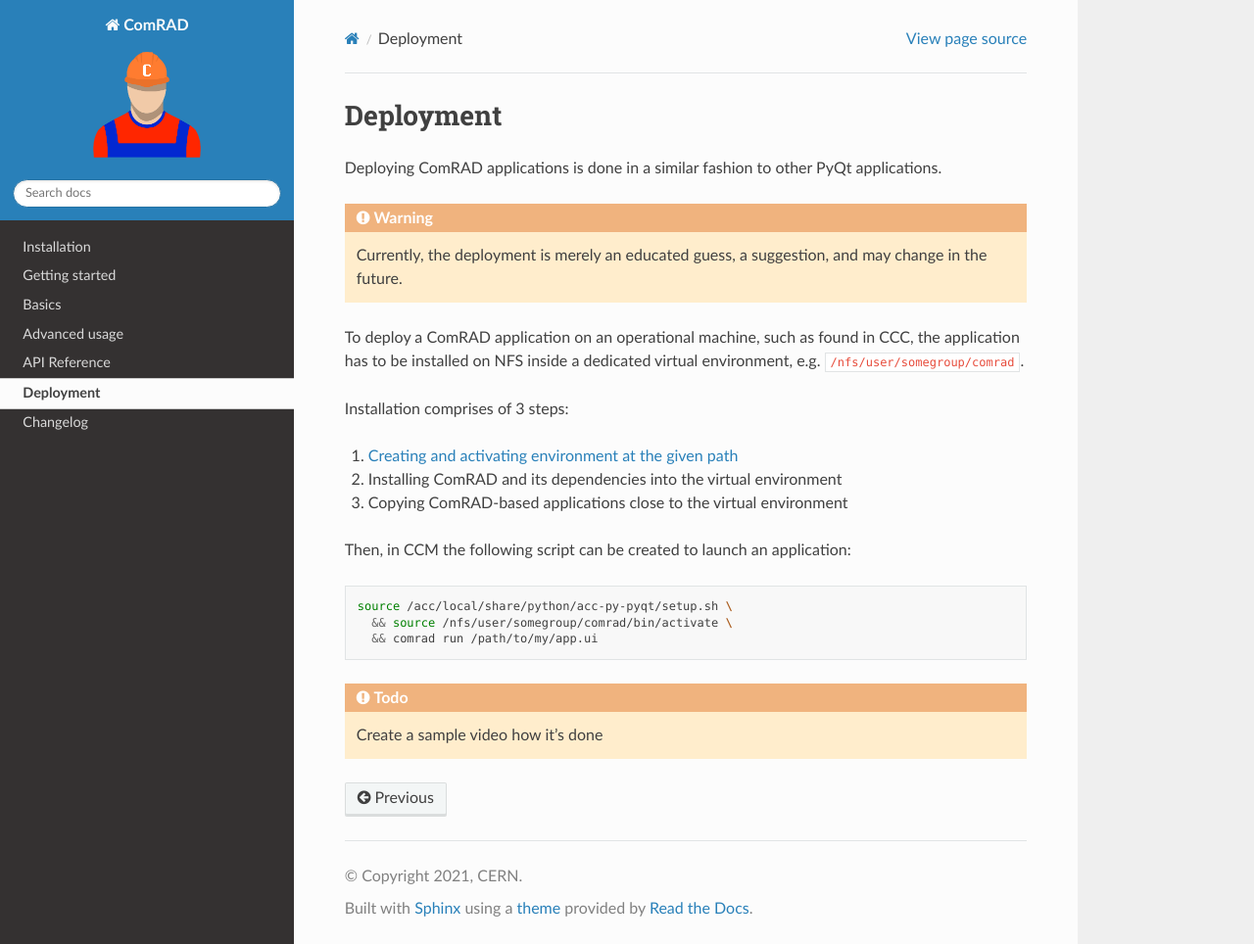
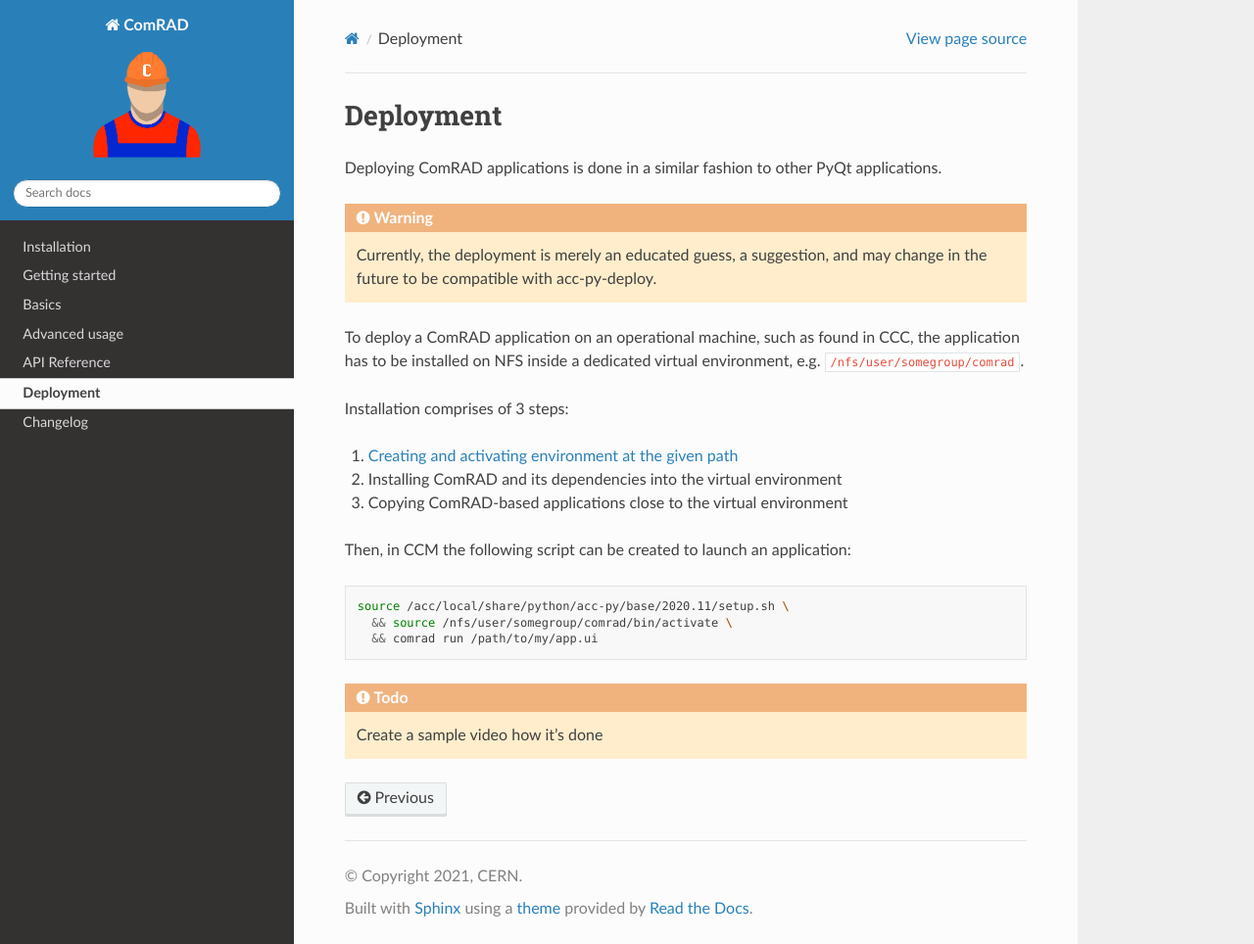
Before and after one commit to jfpatrick/accsoft-gui-rad-comrad, a Sphinx documentation site: the page built from docs/deploy.rst, in a window 1280 px wide and 964 px high. Shown: the whole window at 98% size. Built offline with Sphinx 7.4.7 and the Read the Docs theme 2.0.0, drawn with Linux system fonts in a browser that asks for light colours; the version number could not be read and is left out.

Commit message:
Update deployment docs to refer to the new Acc-Py base distribution

```diff
--- a/docs/deploy.rst
+++ b/docs/deploy.rst
@@ -3,7 +3,8 @@
 
 Deploying ComRAD applications is done in a similar fashion to other PyQt applications.
 
-.. warning:: Currently, the deployment is merely an educated guess, a suggestion, and may change in the future.
+.. warning:: Currently, the deployment is merely an educated guess, a suggestion, and may change in the future
+             to be compatible with acc-py-deploy.
 
 To deploy a ComRAD application on an operational machine, such as found in CCC, the application has to be
 installed on NFS inside a dedicated virtual environment, e.g. ``/nfs/user/somegroup/comrad``.
@@ -18,7 +19,7 @@
 
 .. code-block:: bash
 
-   source /acc/local/share/python/acc-py-pyqt/setup.sh \
+   source /acc/local/share/python/acc-py/base/2020.11/setup.sh \
      && source /nfs/user/somegroup/comrad/bin/activate \
      && comrad run /path/to/my/app.ui
 
```
